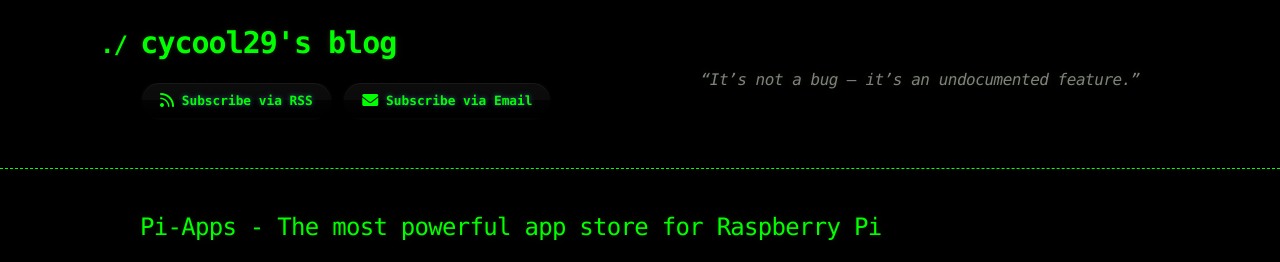
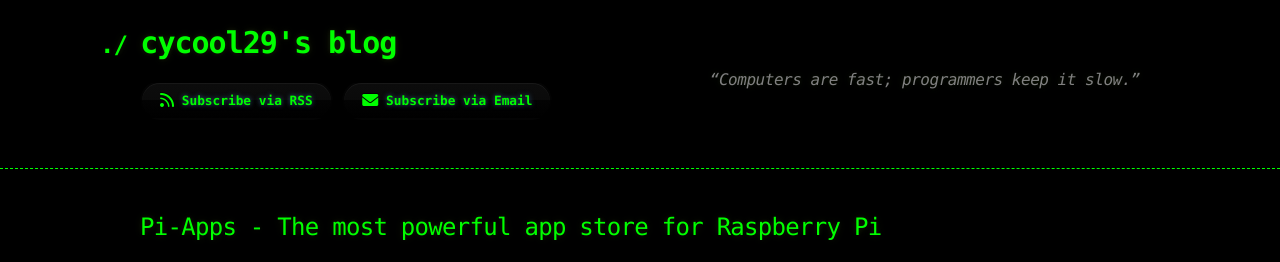
Before and after one commit to cycool29/cycool29.github.io, a Jekyll site: the page built from index.md, in a window 1280 px wide and 900 px high. Shown: the top 262 px of the window. Built offline with Jekyll 4.4.1, drawn with Linux system fonts in a browser that asks for light colours; a style sheet for code colours, icons or effects is not loaded.

Commit message:
Update quotes

```diff
--- a/_config.yml
+++ b/_config.yml
@@ -1,6 +1,6 @@
 title: cycool29's blog
 comments: Comments
-description: "“It’s not a bug — it’s an undocumented feature.” "
+description: "“Computers are fast; programmers keep it slow.” "
 remote_theme: jekyll-theme-hacker
 author: cycool29
 github:
```
